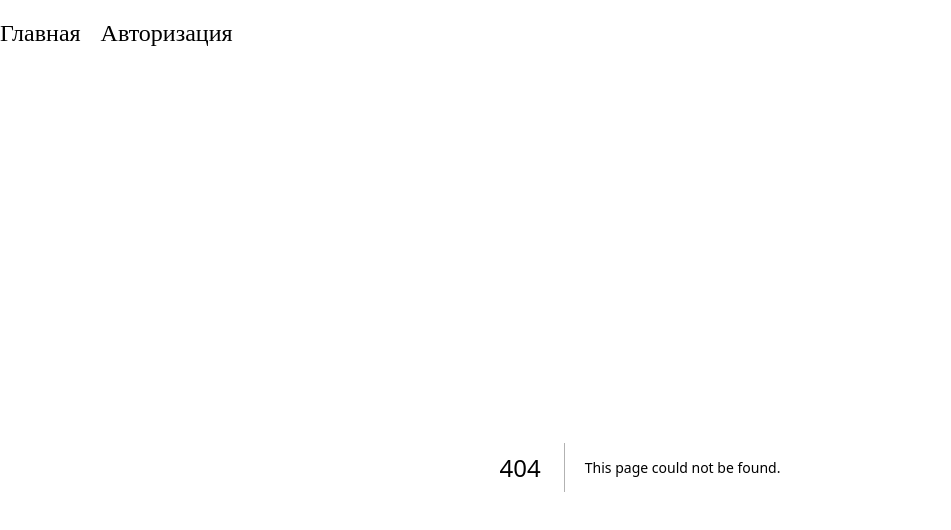
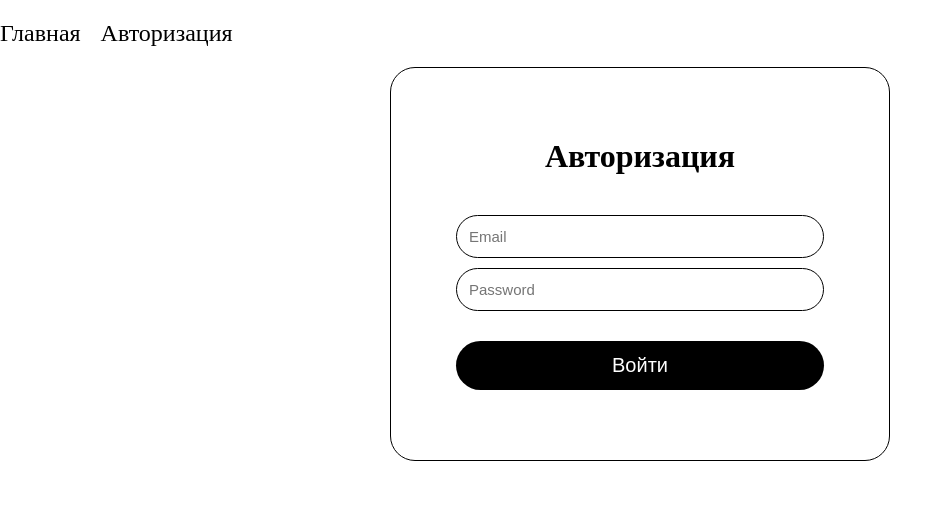
Before and after one commit to Troom-Corp/troom-client, a Next.js app: page /auth in a window 1280 px wide. Before the commit this address had no page. Shown: the top 530 px of the page, without its empty margins (0-951 px from the left). Built offline with nearby package versions, Linux system fonts and the light colour scheme.

Commit message:
fix: All TS bugs

```diff
--- /dev/null
+++ b/src/app/auth/page.module.scss
@@ -0,0 +1,5 @@
+.auth {
+  padding-top: 50vh;
+  display: flex;
+  justify-content: center;
+}
--- /dev/null
+++ b/src/app/auth/page.tsx
@@ -0,0 +1,14 @@
+import AuthForm from "@/components/AuthForm"
+import { FC } from "react"
+import styles from './page.module.scss'
+import Container from "@/components/Container"
+
+const Auth: FC = () => {
+  return (
+      <Container>
+        <AuthForm />
+      </Container>
+  )
+}
+
+export default Auth
--- /dev/null
+++ b/src/components/AuthForm.tsx
@@ -0,0 +1,40 @@
+'use client'
+
+import styles from '@/styles/AuthForm.module.scss'
+import { FC, useContext, useState } from 'react'
+import { Context } from '@/app/providers'
+import Button from './UI/Button'
+import Input from './UI/Input'
+
+const AuthForm: FC = () => {
+  const isAuth = true
+  const [email, setEmail] = useState<string>('')
+  const [password, setPassword] = useState<string>('')
+  const { store } = useContext(Context)
+  return (
+    <div className={styles.auth}>
+      <h1 className={styles.auth__title}>{isAuth ? 'Авторизация' : 'Регистрация'}</h1>
+      <div className={styles.auth__inputs}>
+        <Input
+          onChange={e => setEmail(e.target.value)}
+          value={email}
+          type='text'
+          placeholder='Email'
+        />
+        <Input
+          onChange={e => setPassword(e.target.value)}
+          value={password}
+          type='password'
+          placeholder='Password'
+        />
+      </div>
+      {isAuth ?
+      <Button>Войти</Button>
+      :
+      <Button>Создать</Button>
+      }
+    </div>
+  )
+}
+
+export default AuthForm
--- /dev/null
+++ b/src/components/Container.tsx
@@ -0,0 +1,14 @@
+import {FC, ReactNode} from 'react';
+
+interface ContainerProps {
+  children: ReactNode
+}
+const Container: FC<ContainerProps> = ({children}) => {
+  return (
+    <div style={{width: '1200px', margin: '0 auto'}}>
+      {children}
+    </div>
+  )
+}
+
+export default Container
--- a/src/components/Navbar.tsx
+++ b/src/components/Navbar.tsx
@@ -7,7 +7,7 @@ const Navbar: FC = () => {
     <div className={styles.navbar}>
       <div className={styles.navbar__links}>
         <A href={'/'} text='Главная' />
-        <A href={'/login'} text='Авторизация' />
+        <A href={'/auth'} text='Авторизация' />
       </div>
     </div>
   )
--- /dev/null
+++ b/src/components/UI/Button.tsx
@@ -0,0 +1,15 @@
+import {FC} from 'react';
+import styles from '@/styles/Button.module.scss'
+
+interface ButtonProps {
+  children: string
+}
+const Button: FC<ButtonProps> = ({children, ...props}) => {
+  return (
+    <button className={styles.button} {...props}>
+      {children}
+    </button>
+  )
+}
+
+export default Button
--- /dev/null
+++ b/src/components/UI/Input.tsx
@@ -0,0 +1,17 @@
+import {ChangeEvent, FC} from 'react';
+import styles from '@/styles/Input.module.scss'
+
+interface InputProps {
+  onChange: (e: ChangeEvent<HTMLInputElement>) => void
+  value: string | number
+  type: string
+  placeholder: string
+}
+
+const Input: FC<InputProps> = ({...props}) => {
+  return (
+    <input className={styles.input} {...props} />
+  )
+}
+
+export default Input
--- /dev/null
+++ b/src/styles/AuthForm.module.scss
@@ -0,0 +1,21 @@
+.auth {
+  max-width: 500px;
+  margin: 0 auto;
+  padding: 70px 65px;
+  display: flex;
+  flex-direction: column;
+  text-align: center;
+  border: 1px solid black;
+  border-radius: 25px;
+
+  &__title {
+    padding-bottom: 40px;
+  }
+
+  &__inputs {
+    display: flex;
+    flex-direction: column;
+    gap: 10px;
+    padding-bottom: 30px;
+  }
+}
--- /dev/null
+++ b/src/styles/Button.module.scss
@@ -0,0 +1,9 @@
+.button {
+  padding-block: 13px;
+  font-size: 20px;
+  color: #fff;
+  background-color: #000;
+  border: none;
+  border-radius: 25px;
+  cursor: pointer;
+}
--- /dev/null
+++ b/src/styles/Input.module.scss
@@ -0,0 +1,10 @@
+.input {
+  padding: 12px;
+  font-size: 15px;
+  border: 1px solid #000;
+  border-radius: 25px;
+
+  &:focus {
+    outline: none;
+  }
+}
```
Also changed, not shown: src/app/login/page.tsx (deleted, +0 -13 lines), src/components/LoginForm.tsx (deleted, +0 -36 lines).
